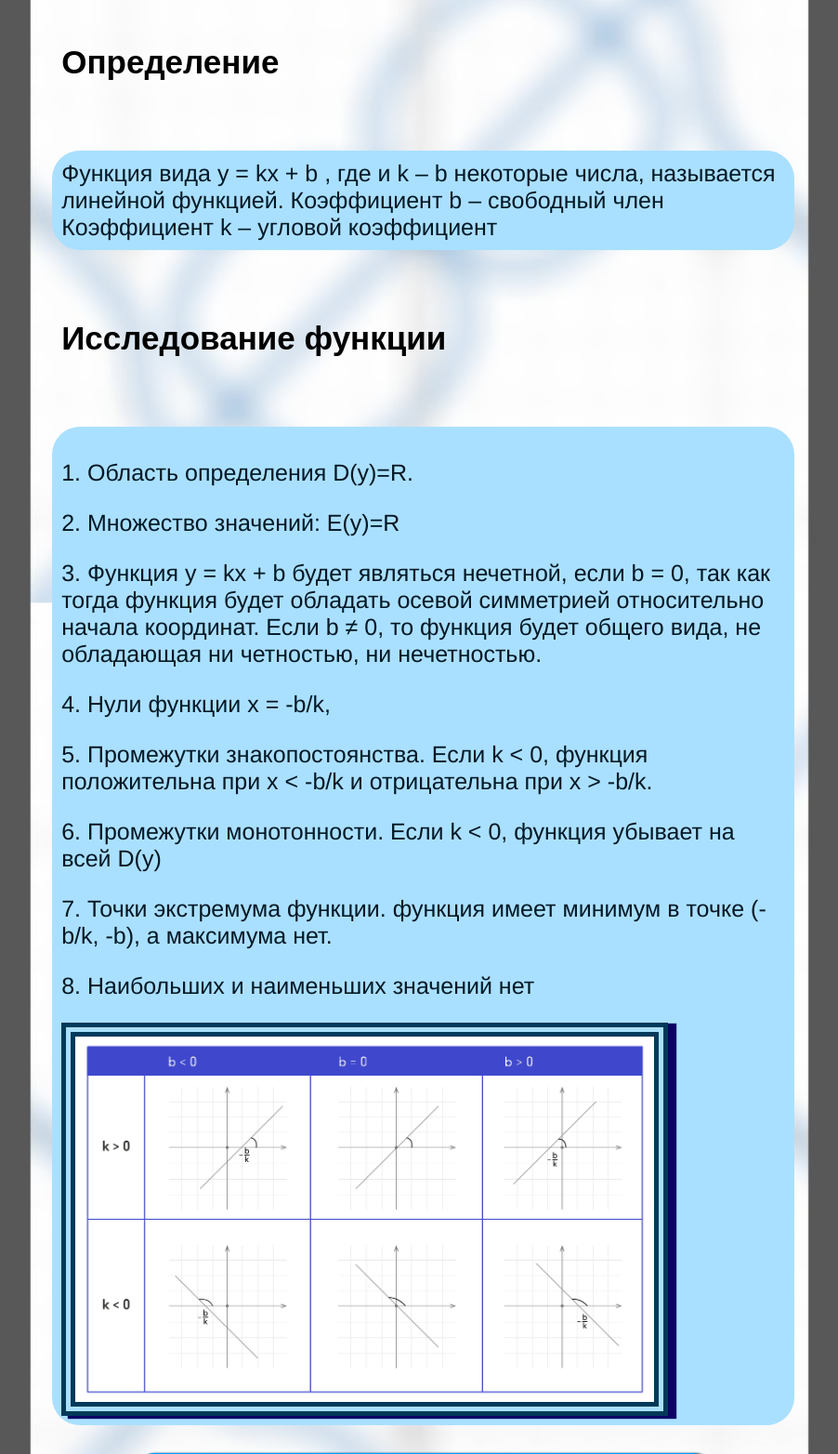
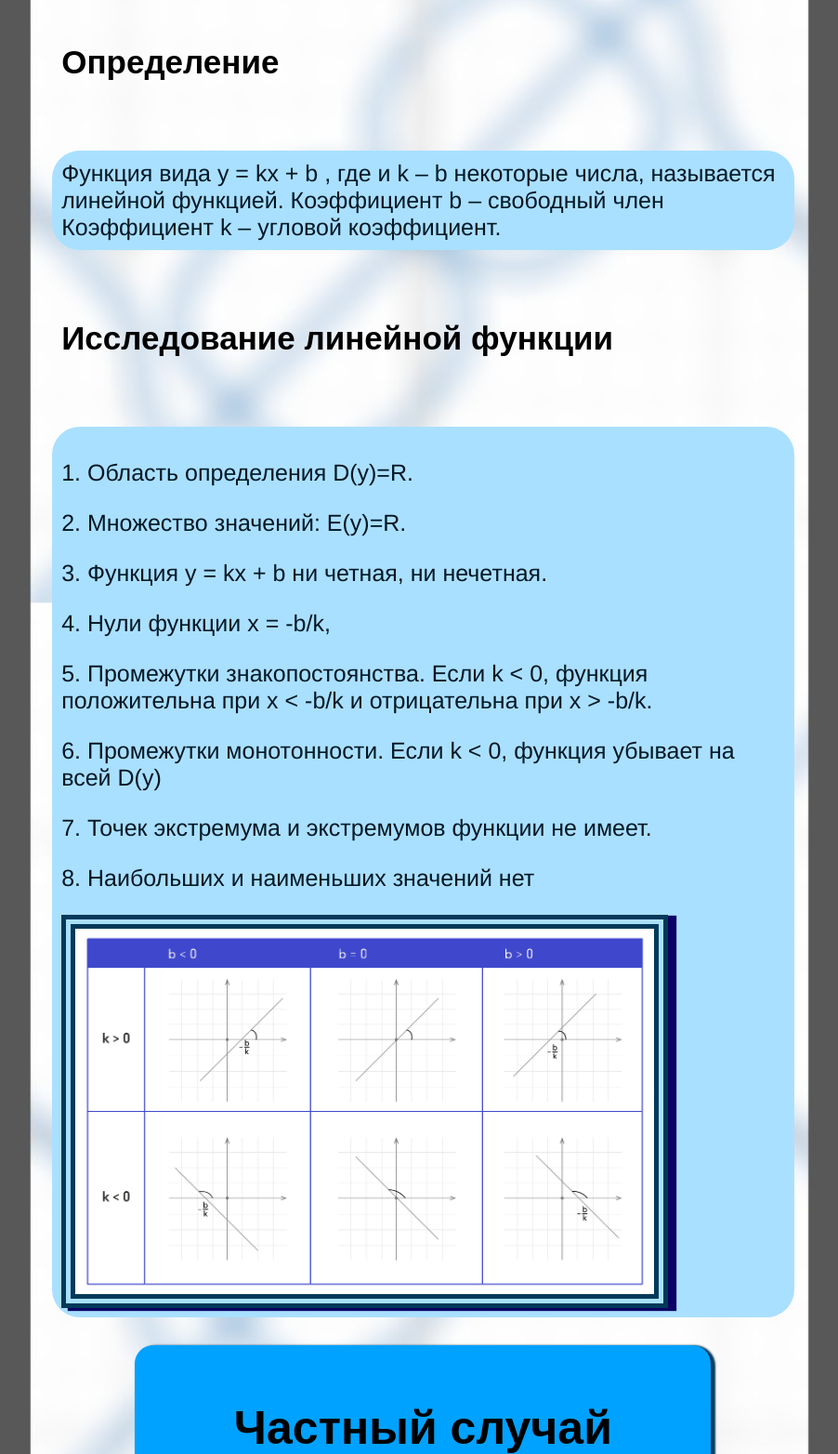
Before and after one commit to ivkinivan/functions, a Flask app: page /line_func in a window 1280 px wide. Shown: the part 336-1900 px from the top of the page at 93% size, without its empty margins (187-1089 px from the left). Run offline with Flask 3, Linux system fonts and the light colour scheme.

Commit message:
правки

```diff
--- a/templates/line_func.html
+++ b/templates/line_func.html
@@ -26,21 +26,19 @@
      <div class="z2"><p>Определение</p></div>
         <div class=" minf">Функция вида y = kx + b , где и k – b некоторые числа,
             называется линейной функцией. Коэффициент b – свободный член
-              Коэффициент k – угловой коэффициент
+              Коэффициент k – угловой коэффициент.
         <br></div>
 
     <article id="gallery"></article>
-        <div class="z2"><p>Исследование функции</p></div>
+        <div class="z2"><p>Исследование линейной функции</p></div>
         <div class=" minf">
         <p>1. Область определения D(y)=R. </p>
-        <p>2. Множество значений: E(y)=R</p>
-        <p> 3. Функция y = kx + b будет являться  нечетной, если b = 0,
-             так как тогда функция будет обладать осевой симметрией относительно начала координат.
-             Если b ≠ 0, то функция будет общего вида, не обладающая ни четностью, ни нечетностью.</p>
+        <p>2. Множество значений: E(y)=R.</p>
+        <p> 3. Функция y = kx + b ни четная, ни нечетная.</p>
         <p>4. Нули функции  x = -b/k, </p>
         <p> 5. Промежутки знакопостоянства. Если k < 0, функция положительна при x < -b/k и отрицательна при x > -b/k.</p>
         <p>6. Промежутки монотонности. Если k < 0, функция убывает на всей D(y) </p>
-        <p>7.  Точки экстремума функции. функция имеет минимум в точке (-b/k, -b), а максимума нет.</p>
+        <p>7.  Точек экстремума и экстремумов функции не имеет.</p>
         <p>8. Наибольших и наименьших значений нет</p>
         <img src="static\img\line_funk.png">
     </div>
@@ -59,15 +57,16 @@
     <article id="gallery"></article>
         <div class="z2"><p>Исследование функции</p></div>
         <div class=" minf">
-        <p>1. Область определения D(y)=R</p>
+        <p>1. Область определения: D(y)=R</p>
         <p>2. Множество значений: E(y)=R</p>
         <p> 3. Функция нечетная</p>
         <p>4. Нули функции у = 0 при x = 0</p>
-        <p> 5. Промежутки знакопостоянства. Если k < 0, y>0 при х>0, y<0 при х<0.</p>
-            <p> Если k > 0, y>0 при х<0, y<0 при х>0</p>
-        <p>6. Промежутки монотонности. Если k < 0, функция убывает на всей D(y), Если k >0, функция возрастает на всей D(y) </p>
-        <p>7.  Точки экстремума функции. точек экстремума нет.</p>
-        <p>8. Наибольших и наименьших значений нет</p>
+        <p> 5. Промежутки знакопостоянства.</p>
+            <p>Если k > 0, y>0 при х>0, y<0 при х<0.</p>
+            <p> Если k < 0, y>0 при х<0, y<0 при х>0</p>
+        <p>6. Промежутки монотонности. Если k > 0, функция возрастает на всей D(y), если k < 0, функция убывает на всей D(y)</p>
+        <p>7.  Точек экстремума и экстремумов функции не имеет.</p>
+        <p>8. Наибольших и наименьших значений функция не имеет.</p>
         <img src="static\img\line_pr.png">
     <div class="z2"><p>Применение в жизни</p></div>
         <article id="history">
```
